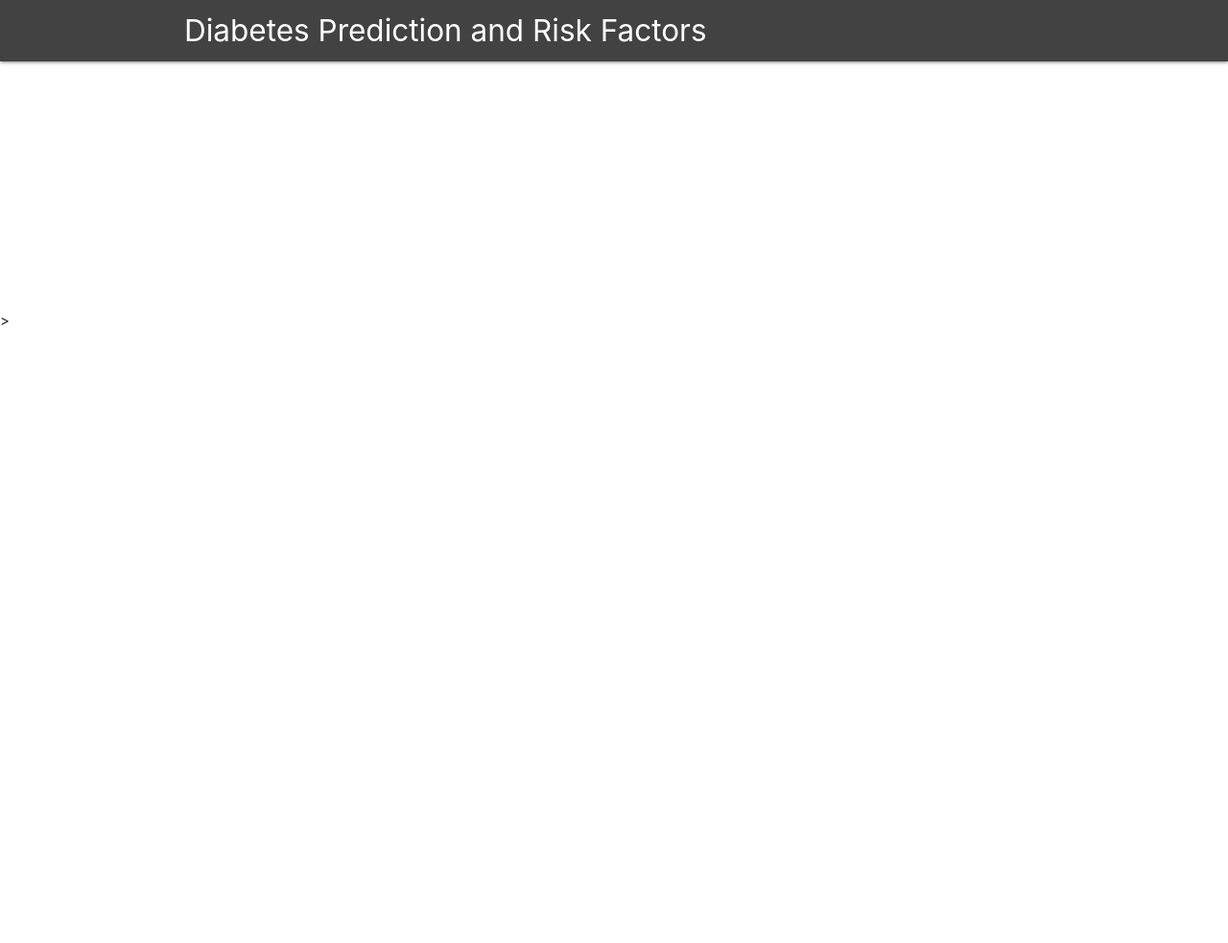
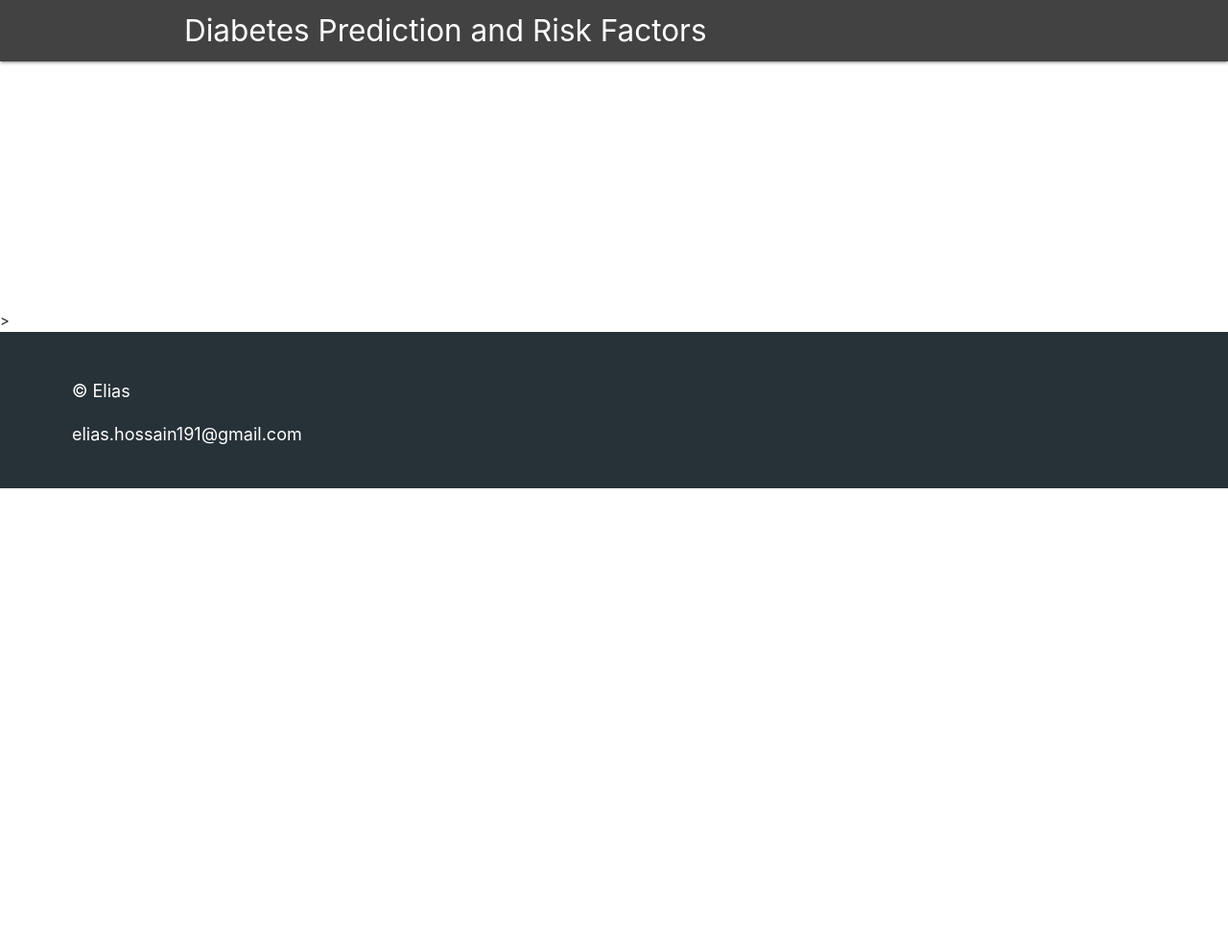
Before and after one commit to eliashossain001/DiabetesModel_Deployment, a Python web app: template templates/result.html in a window 1280 px wide. Shown: the whole page at 96% size. Run offline with Jinja, Linux system fonts and the light colour scheme; the template is opened without the code that fills it, so the values that code supplies are empty; some libraries are stand-ins or nearby versions.

Commit message:
design change

```diff
--- a/templates/index.html
+++ b/templates/index.html
@@ -99,7 +99,7 @@
 
   <footer class="page-footer blue-grey darken-4">
     <div class="footer-copyright">
-      <div class="container" style="padding-bottom: 1rem; position: fixed; font-size: 1.2rem; margin-left: 5rem;">
+      <div class="container" style="padding-bottom: 1rem; font-size: 1.2rem; margin-left: 5rem; color:white;">
         <p>&copy; Elias</p>
         <p>elias.hossain191@gmail.com</p>
       </div>
--- a/templates/result.html
+++ b/templates/result.html
@@ -35,14 +35,15 @@
   </div>
   </div>>
 
-  <footer class="#424242 grey darken-3" style="position: fixed;left: 0;bottom: 0; width: 100%;">
-    <div class="footer-copyright light-blue lighten-1">
-      <div class=""  style="padding-bottom: 1rem; position: fixed; font-size: 1.2rem; margin-left: 5rem;">
+  <footer class="page-footer blue-grey darken-4">
+    <div class="footer-copyright">
+      <div class="container" style="padding-bottom: 1rem; font-size: 1.2rem; margin-left: 5rem; color:white;">
         <p>&copy; Elias</p>
         <p>elias.hossain191@gmail.com</p>
       </div>
     </div>
   </footer>
+
 
 
   <!--  Scripts-->
```
